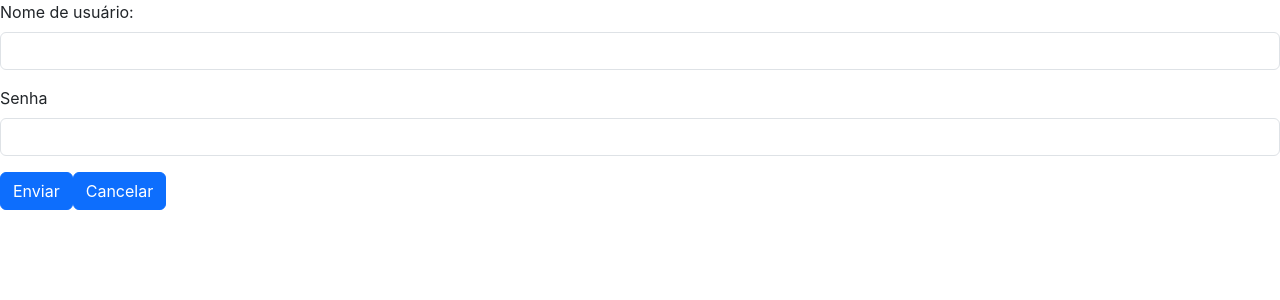
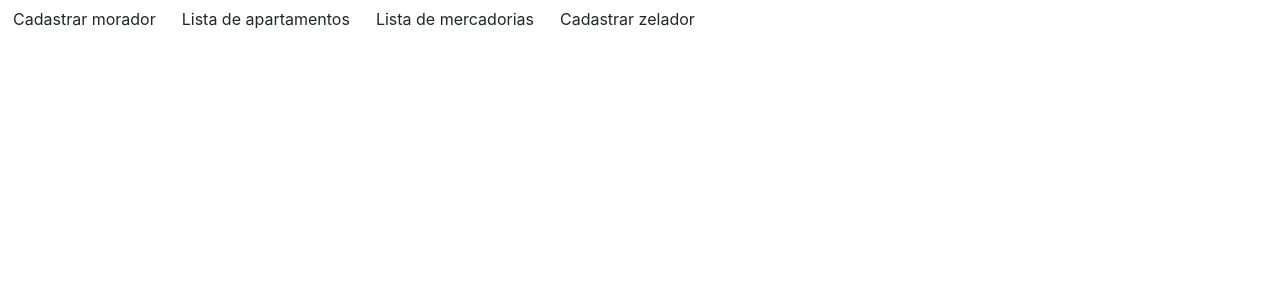
Before and after one commit to DiogoKemm/Projeto-Gerenciamento-de-Condominio, a React (Create React App) app in the folder frontend/my-app/: page / in a window 1280 px wide. Shown: the top 300 px of the page. Built offline with nearby package versions, Linux system fonts and the light colour scheme.

Commit message:
login deleted

```diff
--- a/frontend/my-app/src/App.js
+++ b/frontend/my-app/src/App.js
@@ -2,8 +2,9 @@ import { BrowserRouter, Routes, Route} from "react-router-dom";
 import CadastrarMorador from "./pages/CadastrarMorador";
 import ListaApartamentos from "./pages/ListaApartamentos";
 import ListaMercadorias from "./pages/ListaMercadorias";
+import CadastrarZelador from "./pages/CadastrarZelador";
 import './App.css';
-import Login from "./pages/LoginPage";
+import Dashboard from "./pages/Dashboard";
 import React from "react";
 
 function App() {
@@ -11,10 +12,11 @@ function App() {
   return (
     <BrowserRouter>
       <Routes>
-        <Route index element={<Login />} />
+        <Route index element={<Dashboard />} />
         <Route path="CadastrarMorador" element={<CadastrarMorador />} />
         <Route path="ListaApartamentos" element={<ListaApartamentos />} />
         <Route path="ListaMercadorias" element={<ListaMercadorias />} />
+        <Route path="CadastrarZelador" element={<CadastrarZelador/>}/>
       </Routes>
     </BrowserRouter>
   );
--- a/frontend/my-app/src/pages/Dashboard.js
+++ b/frontend/my-app/src/pages/Dashboard.js
@@ -1,4 +1,5 @@
 import React from "react";
+import Login from "./LoginPage";
 import ButtonMenu from "../components/ButtonMenu";
 
 const Dashboard = () => {
@@ -23,9 +24,7 @@ const Dashboard = () => {
     };
     return (
         <>
-        {isLoggedIn ? (
        <ButtonMenu/>
-        ) : (<Login onLogin={handleLogin}/>)}
         </>
     )
 };
--- a/frontend/my-app/src/pages/LoginPage.js
+++ b/frontend/my-app/src/pages/LoginPage.js
@@ -62,12 +62,12 @@ function Login(props) {
             <form>
                 <div class="mb-3">
                     <label for="exampleInputEmail1" class="form-label">Nome de usuário:</label>
-                    <input value={username} type="email" class="form-control" id="username-input"
+                    <input value={username} type="email" class="form-control" id="username"
                         aria-describedby="emailHelp" onChange={event => { setUsername(event.target.value) }} />
                 </div>
                 <div class="mb-3">
                     <label for="exampleInputPassword1" class="form-label">Senha</label>
-                    <input value={passwd} type="password" class="form-control" id="passwd-input"
+                    <input value={passwd} type="password" class="form-control" id="passwd"
                         onChange={event => { setPasswd(event.target.value) }} />
                 </div>
 
```
Also changed, not shown: 1 other file (tests, documents, lock files or other folders).
